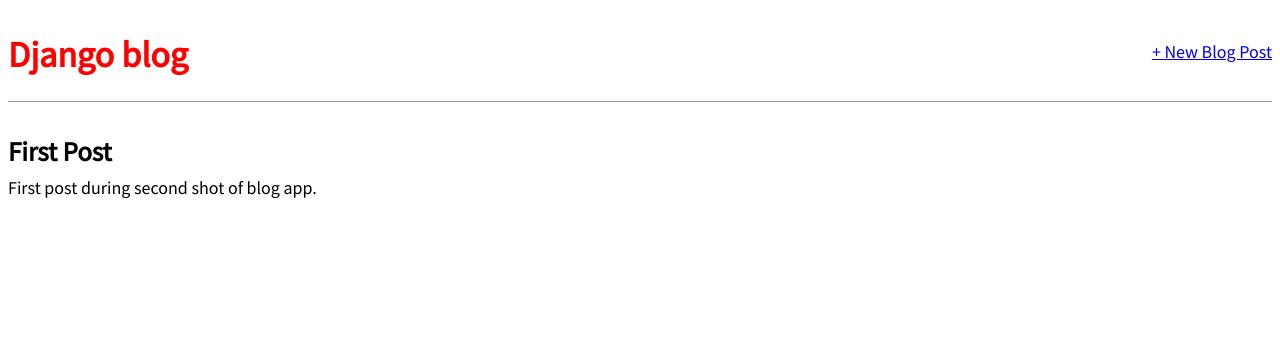
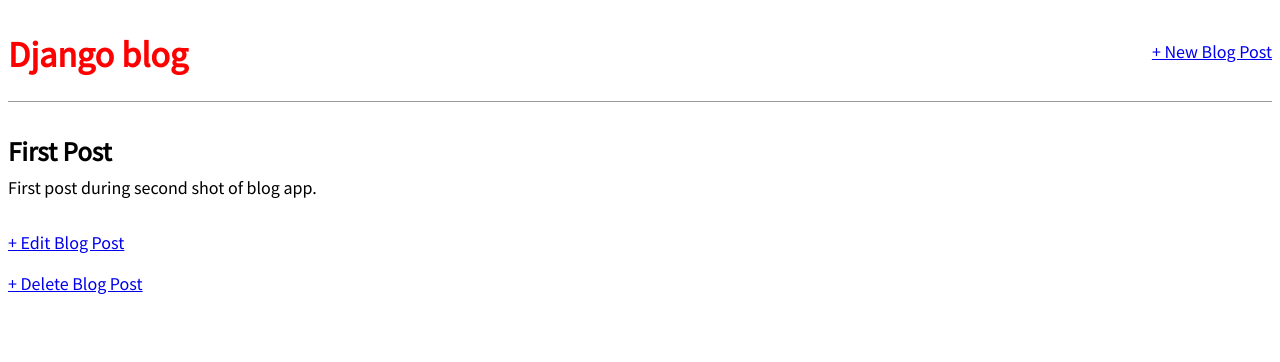
Before and after one commit to hallenurse/blog2_WebDev, a Django app: page /post/1/ in a window 1280 px wide. Shown: the top 362 px of the page. Run offline with Django 3.2, Linux system fonts and the light colour scheme; data comes from the database, SQL or seed files in the repository; both versions use the stored data as it was after the commit.

Commit message:
blog3 complete, edit&delete working

```diff
--- a/blog/urls.py
+++ b/blog/urls.py
@@ -1,8 +1,15 @@
 from django.urls import path
 
-from .views import BlogListView, BlogDetailView, BlogCreateView, BlogUpdateView
+from .views import (
+    BlogListView,
+    BlogDetailView,
+    BlogCreateView,
+    BlogUpdateView,
+    BlogDeleteView,
+    )
 
 urlpatterns = [
+        path('post/<int:pk>/delete/', BlogDeleteView.as_view(), name='post_delete'),
         path('post/<int:pk>/edit/', BlogUpdateView.as_view(), name='post_edit'),
         path('post/new/', BlogCreateView.as_view(), name='post_new'),
         path('post/<int:pk>/', BlogDetailView.as_view(), name='post_detail'),
--- a/blog/views.py
+++ b/blog/views.py
@@ -1,5 +1,6 @@
 from django.views.generic import ListView, DetailView
-from django.views.generic.edit import CreateView, UpdateView
+from django.views.generic.edit import CreateView, UpdateView, DeleteView
+from django.urls import reverse_lazy
 
 from .models import Post
 
@@ -20,3 +21,8 @@ class BlogUpdateView(UpdateView):
     model = Post
     template_name = 'post_edit.html'
     fields = ['title', 'body']
+
+class BlogDeleteView(DeleteView):
+    model=Post
+    template_name = 'post_delete.html'
+    success_url = reverse_lazy('home')
--- a/templates/post_detail.html
+++ b/templates/post_detail.html
@@ -6,5 +6,7 @@
 		<p>{{ post.body }}</p>
 	</div>
 
-	<a href="{% url 'post_edit' post.pk %}>+ Edit Blog Post</a>
+	<p><a href="{% url 'post_edit' post.pk %}">+ Edit Blog Post</a></p>
+	<p><a href="{% url 'post_delete' post.pk %}">+ Delete Blog Post</a></p>
+
 {% endblock content %}
```
Also changed, not shown: templates/post_delete.html (added, +9 -0 lines), db.sqlite3.
